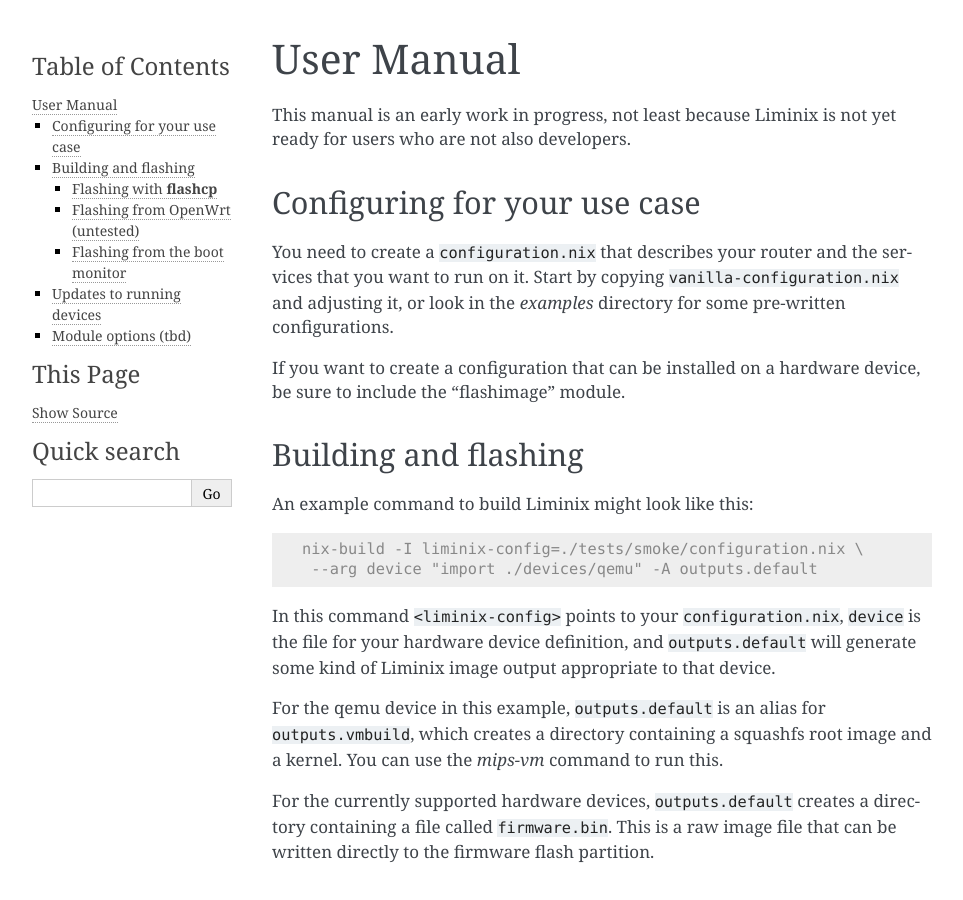
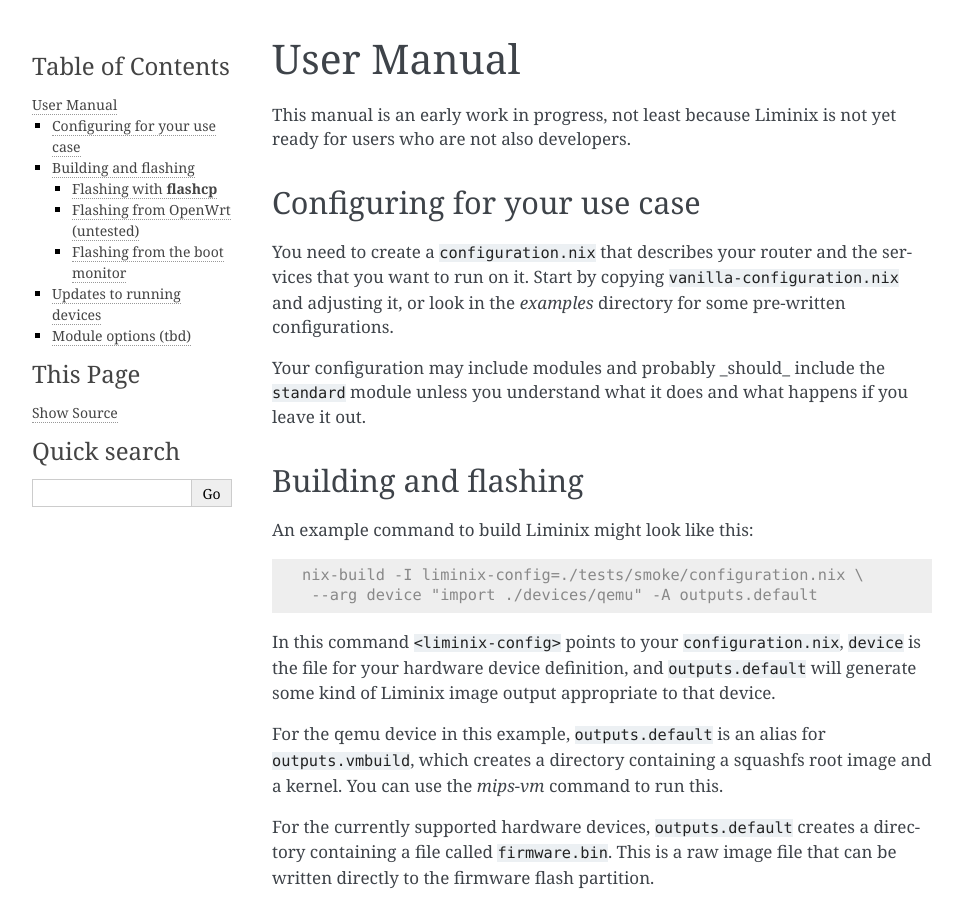
Before and after one commit to telent/liminix, a Sphinx documentation site: the page built from doc/user.rst, in a window 1280 px wide and 900 px high. Shown: the whole window, without its empty margins (148-1111 px from the left). Built offline with Sphinx 7.4.7, drawn with Linux system fonts in a browser that asks for light colours.

Commit message:
add "standard" module, which includes flashimage kexec & jffs2
most systems need most of these, so it makes writing the docs a
lot easier

```diff
--- a/doc/user.rst
+++ b/doc/user.rst
@@ -12,13 +12,14 @@
 ``vanilla-configuration.nix`` and adjusting it, or look in the `examples`
 directory for some pre-written configurations.
 
-If you want to create a configuration that can be installed on
-a hardware device, be sure to include the "flashimage" module.
+Your configuration may include modules and probably _should_
+include the ``standard`` module unless you understand what it
+does and what happens if you leave it out.
 
 .. code-block: nix
 
   imports = [
-    ./modules/flashimage.nix
+    ./modules/standard.nix
   ]
 
 
```
Also changed, not shown: 6 other files.
